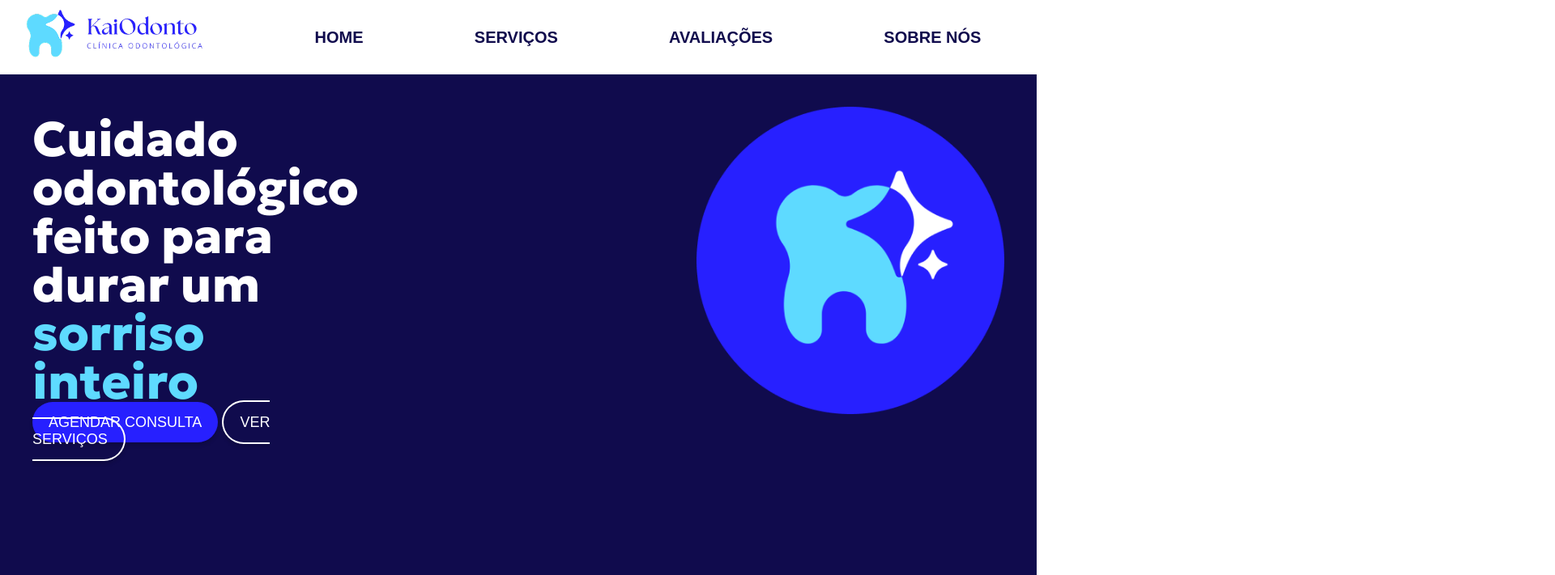
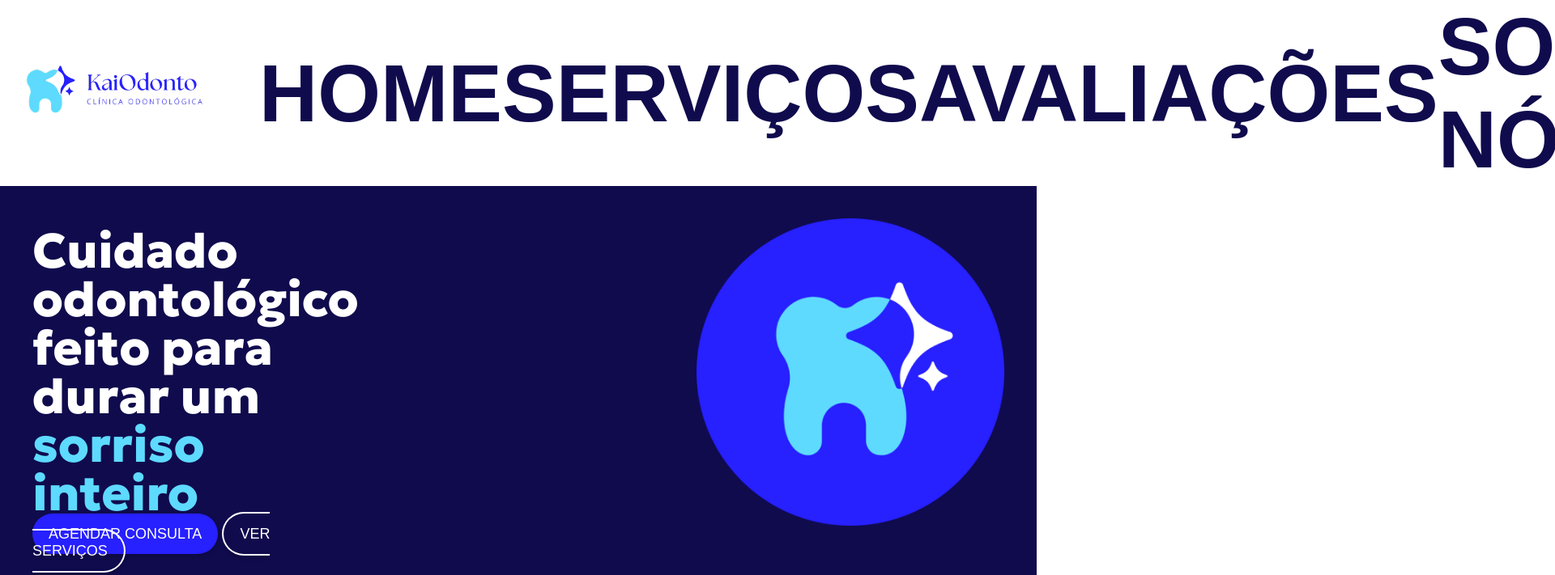
Before and after one commit to kaionevesdelima/KaiOdonto, a plain HTML site: page index.html in a window 1280 px wide. Shown: the top 711 px of the page at 81% size, 1920 px wide, since content can reach past the window. Drawn offline with Linux system fonts and the light colour scheme; a web font is replaced by a local one.

Commit message:
Update estilo.css

```diff
--- a/estilo.css
+++ b/estilo.css
@@ -54,7 +54,7 @@ body{
     align-items: center;
 }
 #menu-topo a{
-    font-size:20px;
+    font-size: 100px;
     font-weight: 700;
     font-family: var(--geom);
     color: var(--azul-profundo);
@@ -62,7 +62,7 @@ body{
     padding-bottom:5px;
 }
 #menu-topo a:hover{
-    color:var(--azul-medio);
+    color:var(--azul-forte);
     border-bottom: 2px solid var(--azul-medio);
 }
 
```
